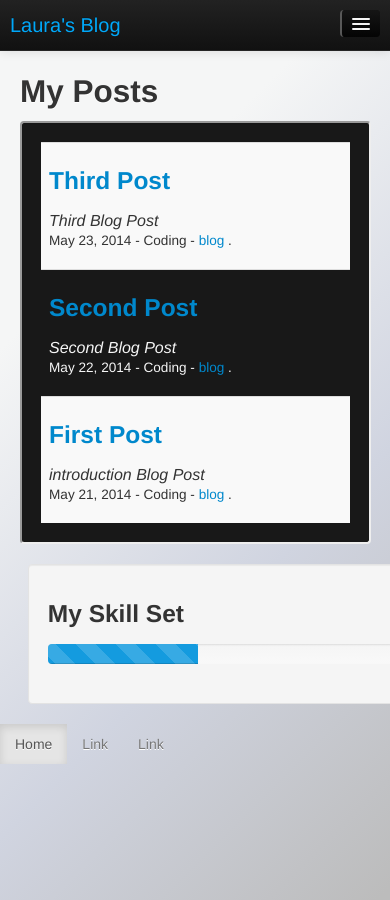
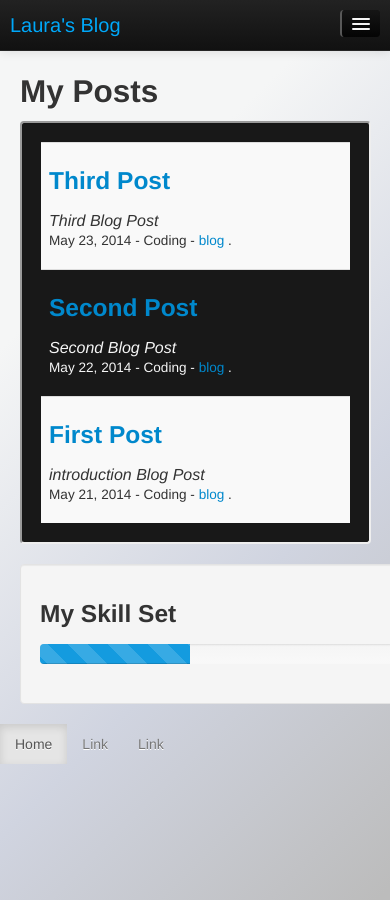
Before and after one commit to LauraR6561/Laurar6561.github.io, a Jekyll site: the page built from index.html, in a window 390 px wide. Built offline with Jekyll 4.4.1, drawn with Linux system fonts in a browser that asks for light colours; Markdown is read by kramdown in place of the engine named in the settings.

Commit message:
changed skills width

```diff
--- a/css/template.css
+++ b/css/template.css
@@ -47,7 +47,6 @@ body{
 
     .skills{
         width:96%;
-        margin-left: 2%;
         float:none;
     }
 }
```
